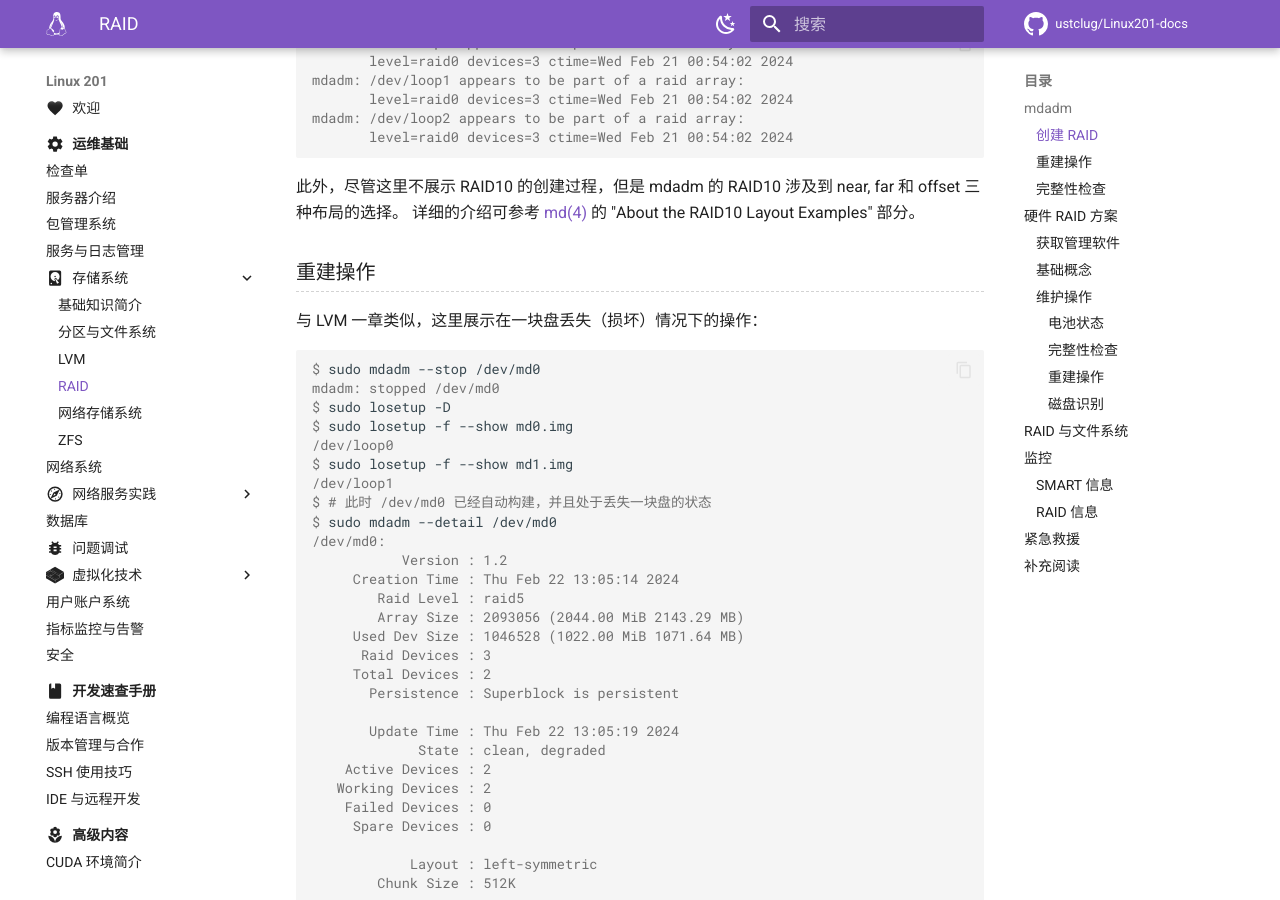
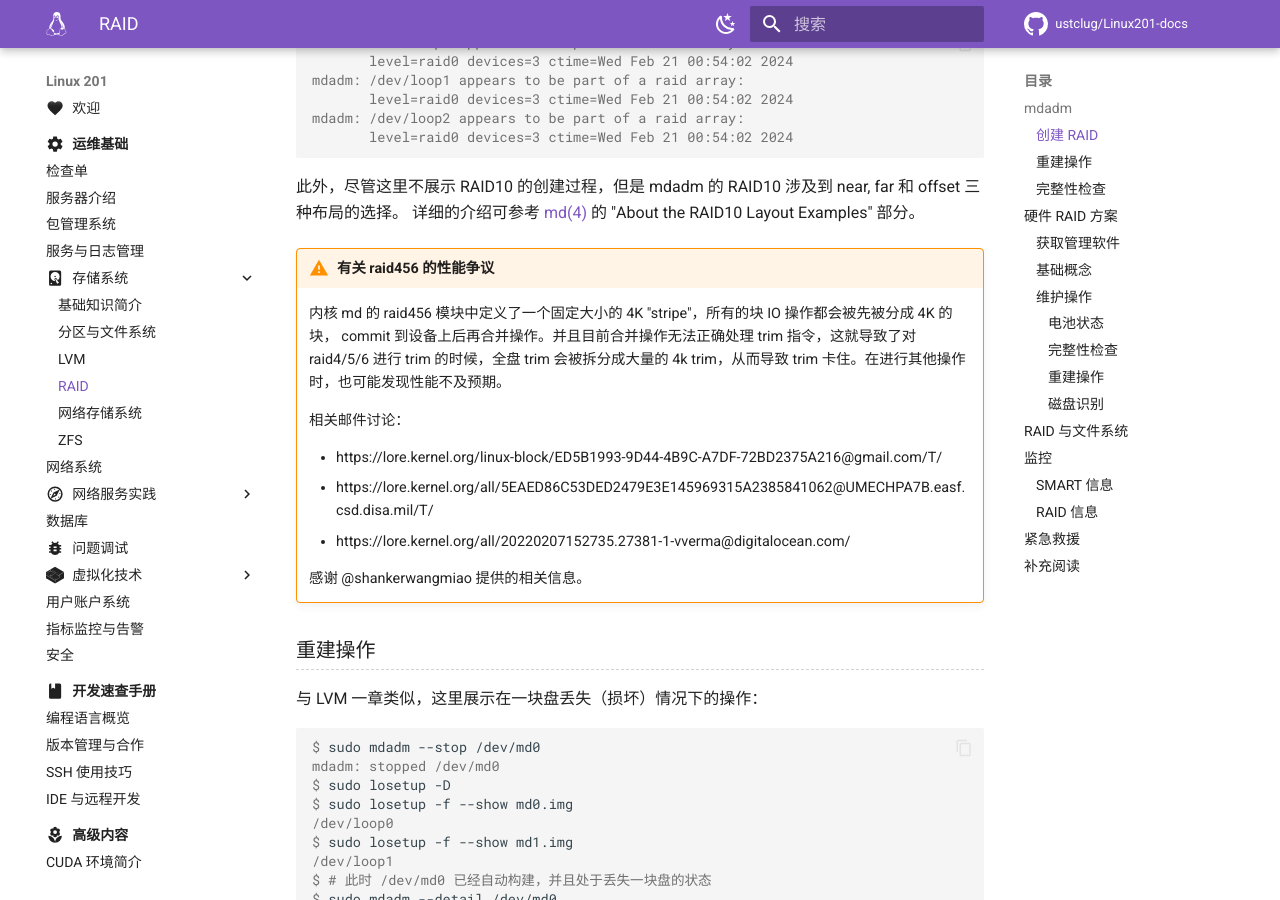
Before and after one commit to ustclug/Linux201-docs, an MkDocs documentation site: the page built from docs/ops/storage/raid.md, in a window 1280 px wide and 900 px high, scrolled down 2573 px. Built offline with MkDocs 1.6.1 and Material for MkDocs 9.7.7, drawn with Linux system fonts in a browser that asks for light colours; comment, search, counter and statistics services are not loaded.

Commit message:
ops/storage: add warning about raid456

```diff
--- a/docs/ops/storage/raid.md
+++ b/docs/ops/storage/raid.md
@@ -138,6 +138,20 @@ mdadm: /dev/loop2 appears to be part of a raid array:
 
 此外，尽管这里不展示 RAID10 的创建过程，但是 mdadm 的 RAID10 涉及到 near, far 和 offset 三种布局的选择。
 详细的介绍可参考 [md(4)][md.4] 的 "About the RAID10 Layout Examples" 部分。
+
+!!! warning "有关 raid456 的性能争议"
+
+    内核 md 的 raid456 模块中定义了一个固定大小的 4K "stripe"，所有的块 IO 操作都会被先被分成 4K 的块，
+    commit 到设备上后再合并操作。并且目前合并操作无法正确处理 trim 指令，这就导致了对 raid4/5/6 进行 trim
+    的时候，全盘 trim 会被拆分成大量的 4k trim，从而导致 trim 卡住。在进行其他操作时，也可能发现性能不及预期。
+
+    相关邮件讨论：
+
+    - https://lore.kernel.org/linux-block/ED5B1993-9D44-4B9C-A7DF-72BD2375A216@gmail.com/T/
+    - https://lore.kernel.org/all/5EAED86C53DED2479E3E145969315A2385841062@UMECHPA7B.easf.csd.disa.mil/T/
+    - https://lore.kernel.org/all/20220207152735.27381-1-vverma@digitalocean.com/
+
+    感谢 @shankerwangmiao 提供的相关信息。
 
 ### 重建操作 {#mdadm-rebuild}
 
```
Also changed, not shown: docs/ops/storage/lvm.md (+2 -0 lines).
